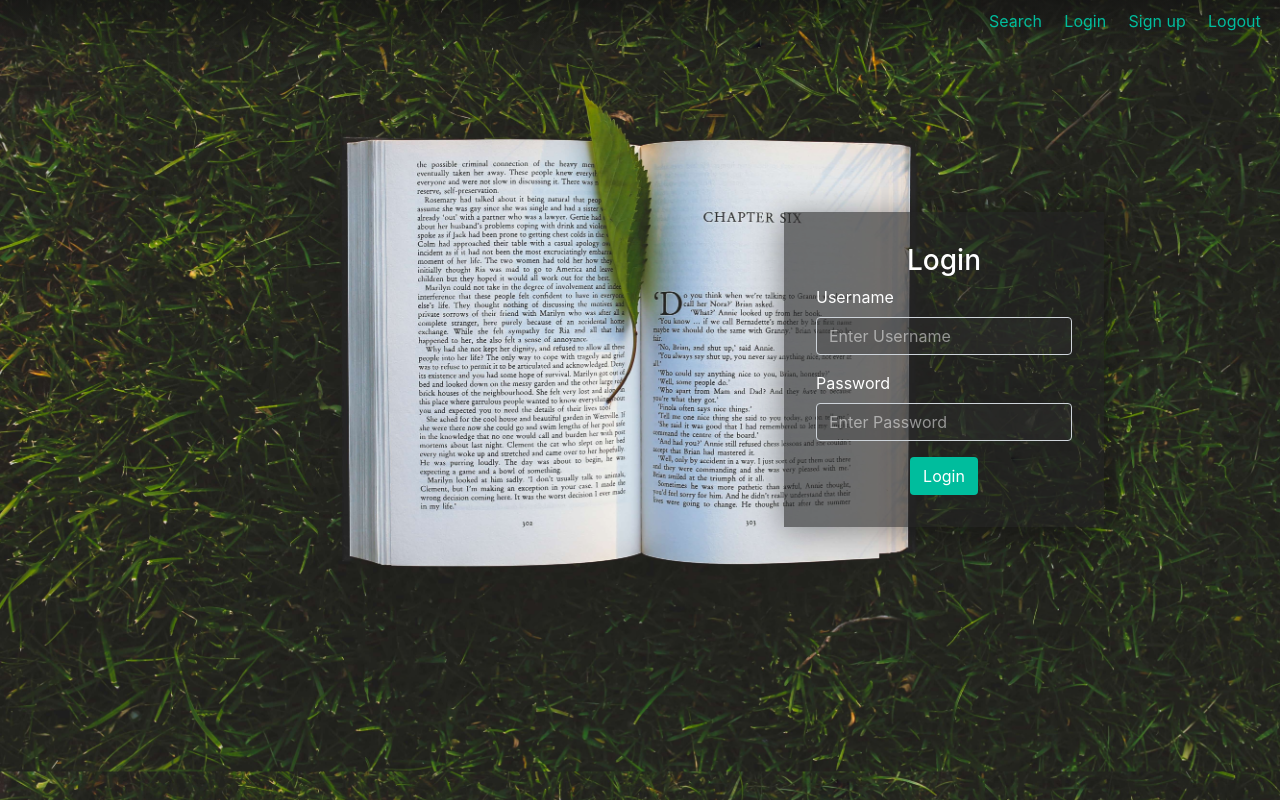
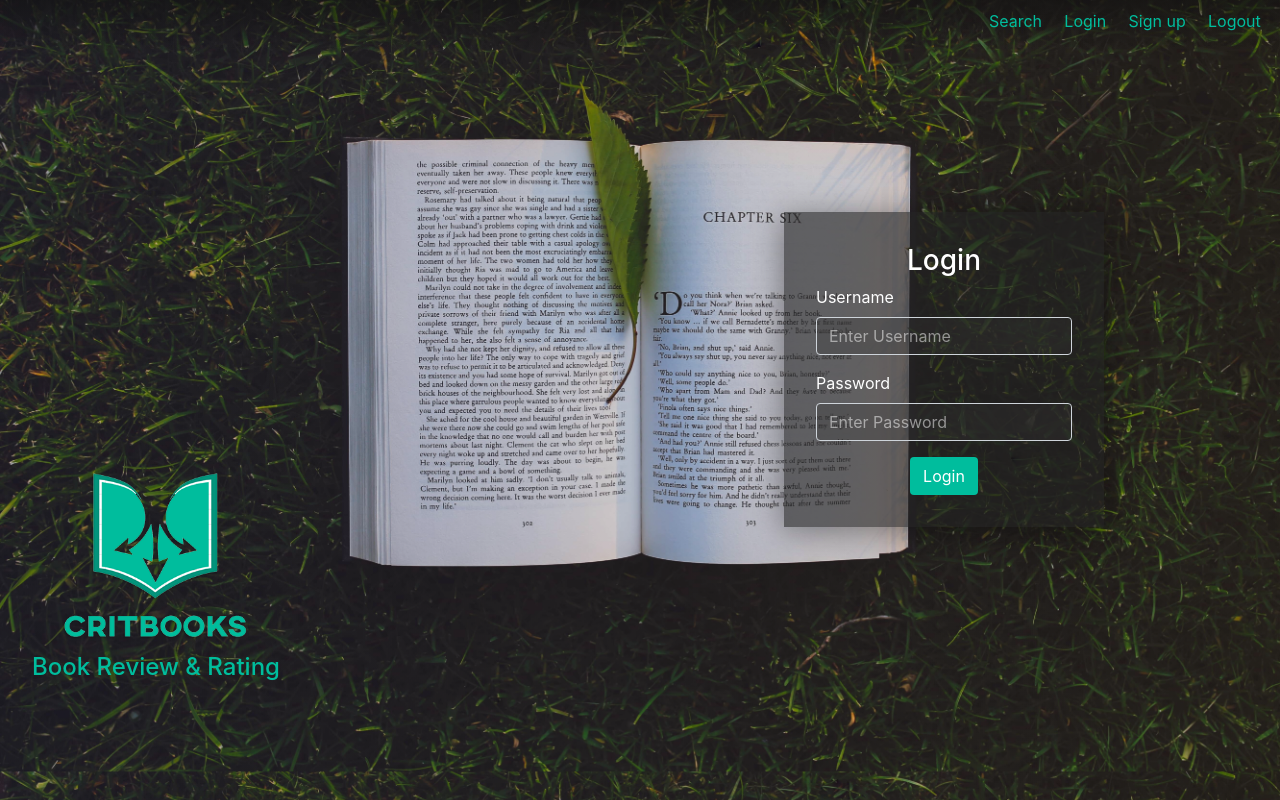
Before and after one commit to as-shahriar/critbooks, a Flask app: page / in a window 1280 px wide. Run offline with Flask 2, Linux system fonts and the light colour scheme; some libraries are stand-ins or nearby versions.

Commit message:
Done with Login Page

```diff
--- a/static/css/login.css
+++ b/static/css/login.css
@@ -98,6 +98,28 @@ nav ul li a:hover {
   opacity: 0.5;
 }
 
+.left {
+  min-height: 80vh;
+  display: flex;
+  justify-content: flex-start;
+  align-items: flex-end;
+}
+.left div {
+  display: flex;
+  flex-direction: column;
+  align-items: center;
+}
+
+.left div img {
+  max-width: 12rem;
+  max-height: auto;
+}
+
+.left div h2 {
+  font-size: 1.5rem;
+  color: var(--secondary);
+}
+
 @media (max-width: 800px) {
   .left {
     display: none;
--- a/templates/login.html
+++ b/templates/login.html
@@ -2,11 +2,21 @@
 
 <style>
   body {
-    background-image: url("{{url_for("static",filename="img/bg.jpg")}}");
+    background-image: linear-gradient(
+        to right,
+        rgba(13, 6, 54, 0.219),
+        rgba(43, 5, 5, 0.123)
+      ),
+      url("{{url_for('static',filename='img/bg.jpg')}}");
   }
 </style>
 <div class="mycontainer">
-  <div class="left"></div>
+  <div class="left">
+    <div>
+      <img src="{{url_for('static',filename='img/logo.png')}}" alt="logo" />
+      <h2>Book Review & Rating</h2>
+    </div>
+  </div>
   <div class="right">
     <div class="login-box">
       <h3 align="center">Login</h3>
```
Also changed, not shown: static/img/bgfull.jpg (deleted), static/img/logo.png (added), 1 other file.
